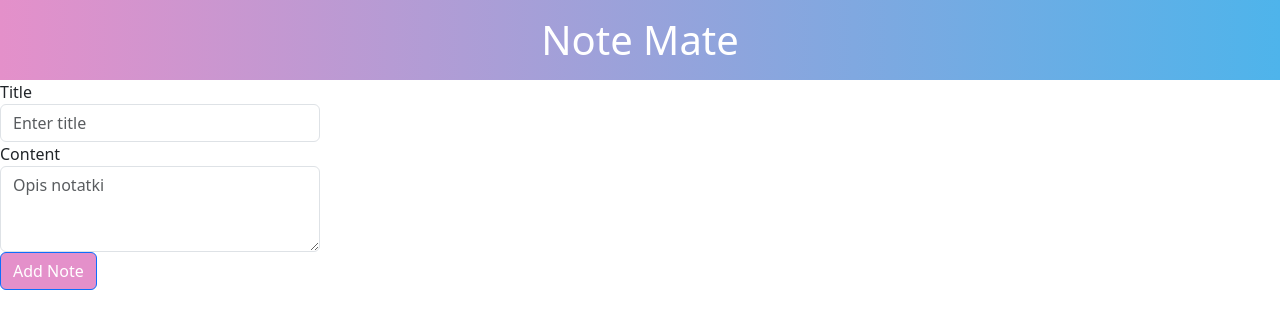
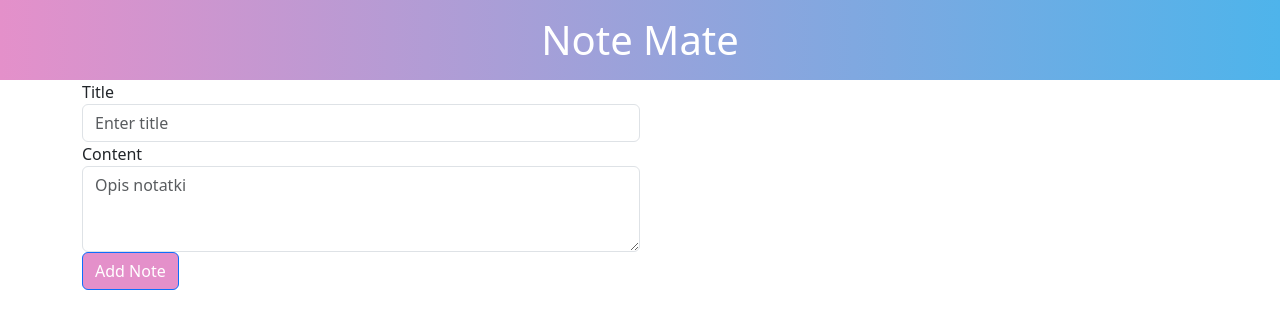
Before and after one commit to nic00la1/NotesApp, an Angular app in the folder NotesApp/: page / in a window 1280 px wide. Shown: the top 328 px of the page. Built offline with nearby package versions, Linux system fonts and the light colour scheme.

Commit message:
styl flexbox

```diff
--- a/NotesApp/src/app/notes-taking/notes-taking.component.html
+++ b/NotesApp/src/app/notes-taking/notes-taking.component.html
@@ -1,16 +1,18 @@
-<form class="w-25">
+<div class="container d-flex flex-row">
+  <form class="w-50">
     <div class="form-group">
-    <label for="noteTitle">Title</label>
+      <label>Title</label>
       <input type="text" class="form-control" placeholder="Enter title" required #title>
     </div>
     <div class="form-group">
-    <label for="noteContent">Content</label>
+      <label>Content</label>
       <textarea class="form-control" placeholder="Opis notatki" rows="3" required #content></textarea>
     </div>
     <button type="submit" class="btn btn-primary" (click)="addNote(title.value, content.value)">Add Note</button>
   </form>
 
   <!-- Wyswietlenie notatek:  -->
+  <div class="notes-display d-flex flex-column">
     @for (note of notes; track note) {
       <div class="card" style="width: 18rem;">
         <div class="card-body">
@@ -21,3 +23,5 @@
         </div>
       </div>
     }
+  </div>
+</div>
```
Also changed, not shown: NotesApp/src/app/notes-taking/notes-taking.component.css (line endings or trailing spaces). Lines whose indentation alone changed are shown as unchanged.
